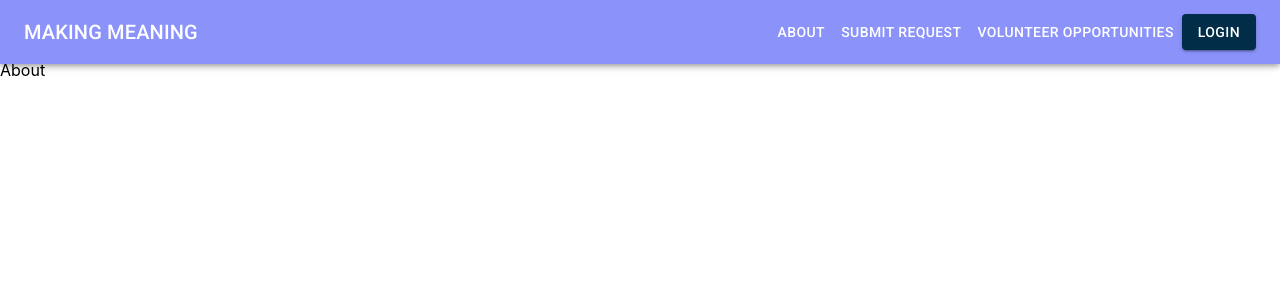
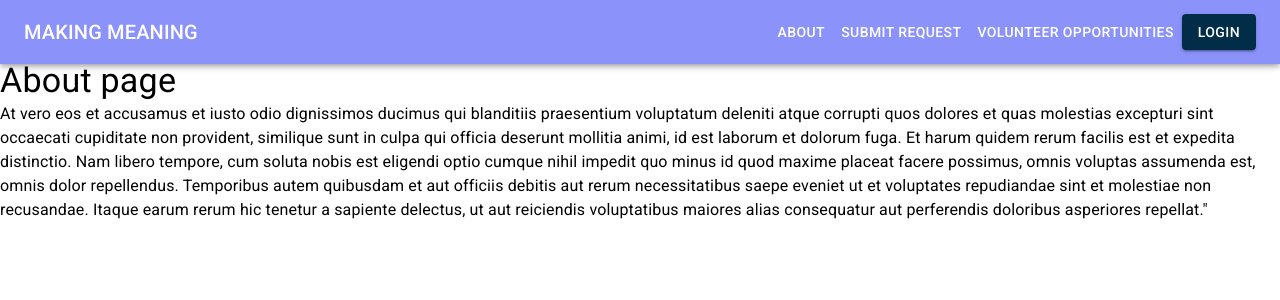
Before and after one commit to mafiageek/ptbc5-project2, a React (Create React App) app: page /About in a window 1280 px wide. Shown: the top 300 px of the page. Built offline with nearby package versions, Linux system fonts and the light colour scheme; no server answers.

Commit message:
created About page with lorem ipsum, added headers to all 3 pages

```diff
--- a/src/pages/About.js
+++ b/src/pages/About.js
@@ -1,4 +1,4 @@
-import { Box } from "@mui/material";
+import { Box, Typography } from "@mui/material";
 import React from "react";
 
 function About() {
@@ -9,7 +9,22 @@ function About() {
           height: 60,
         }}
       />
-      About
+      <Typography variant="h4">About page</Typography>
+      <Typography>
+        At vero eos et accusamus et iusto odio dignissimos ducimus qui
+        blanditiis praesentium voluptatum deleniti atque corrupti quos dolores
+        et quas molestias excepturi sint occaecati cupiditate non provident,
+        similique sunt in culpa qui officia deserunt mollitia animi, id est
+        laborum et dolorum fuga. Et harum quidem rerum facilis est et expedita
+        distinctio. Nam libero tempore, cum soluta nobis est eligendi optio
+        cumque nihil impedit quo minus id quod maxime placeat facere possimus,
+        omnis voluptas assumenda est, omnis dolor repellendus. Temporibus autem
+        quibusdam et aut officiis debitis aut rerum necessitatibus saepe eveniet
+        ut et voluptates repudiandae sint et molestiae non recusandae. Itaque
+        earum rerum hic tenetur a sapiente delectus, ut aut reiciendis
+        voluptatibus maiores alias consequatur aut perferendis doloribus
+        asperiores repellat."
+      </Typography>{" "}
     </div>
   );
 }
--- a/src/pages/Listings.js
+++ b/src/pages/Listings.js
@@ -1,4 +1,4 @@
-import { Box } from "@mui/material";
+import { Box, Typography } from "@mui/material";
 import React from "react";
 import ListCard from "../components/ListCard";
 
@@ -7,9 +7,12 @@ export default function Listings() {
     <div>
       <Box
         sx={{
-          height: 60,
+          height: 100,
         }}
       />
+      <Box sx={{pl: 4}}>
+        <Typography variant="h4">Volunteer Opportunities</Typography>
+      </Box>
       <ListCard />
     </div>
   );
--- a/src/pages/SubmitRequest.js
+++ b/src/pages/SubmitRequest.js
@@ -20,6 +20,7 @@ function SubmitRequest() {
           height: 60,
         }}
       />
+      <Typography variant="h4">Submit Request</Typography>
       <Box component="form">
         <Typography>What can I expect after completing this form? </Typography>
         <Typography>
```
